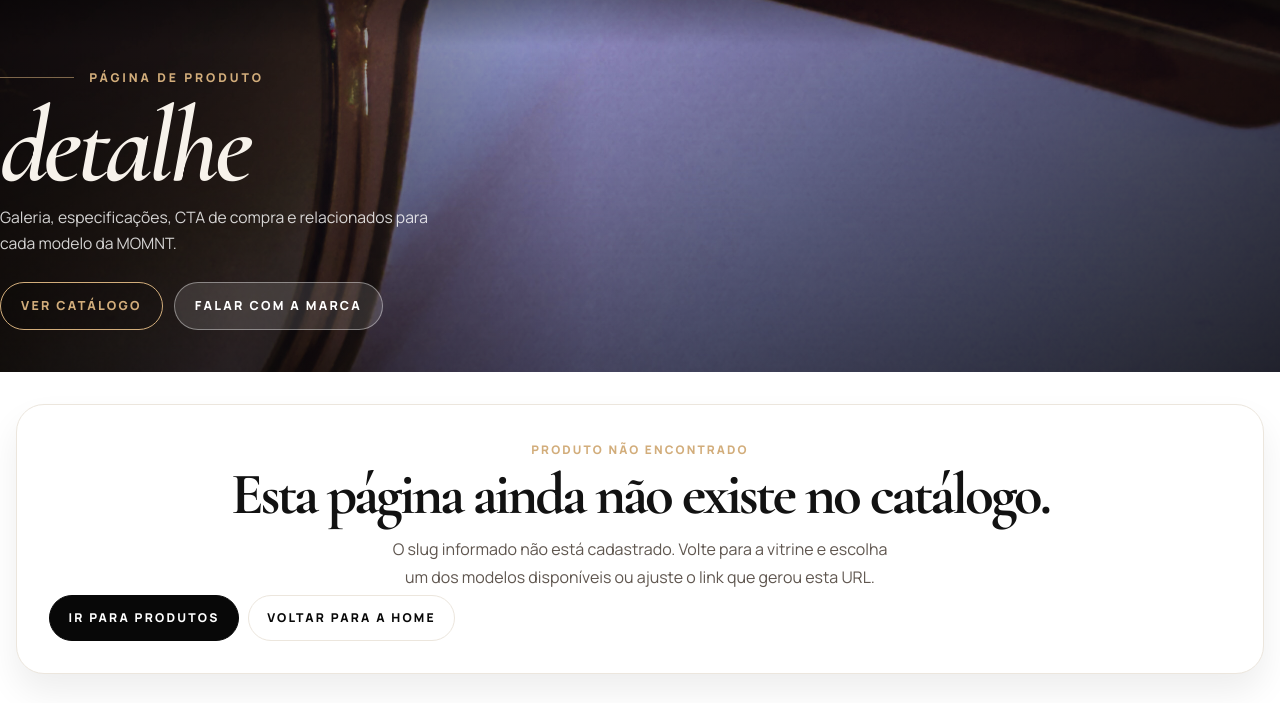
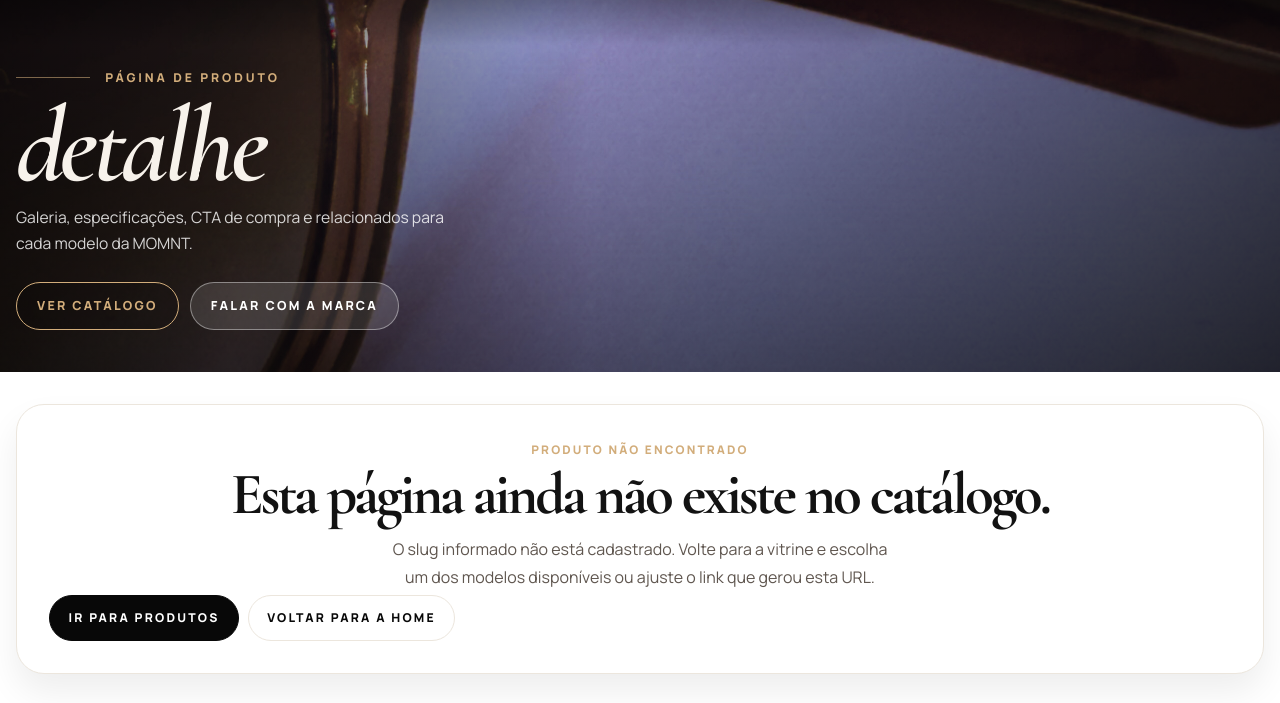
Before and after one commit to MOMNTLabs/MOMNT, a plain HTML site: page produto.html in a window 1280 px wide. Shown: the part 97-800 px from the top of the page. Drawn offline with nearby package versions, Linux system fonts and the light colour scheme.

Commit message:
Fix internal page hero alignment

```diff
--- a/assets/css/shop-pages.css
+++ b/assets/css/shop-pages.css
@@ -115,7 +115,7 @@ body.checkout-page {
 .page-top-hero .hero-content {
   min-height: auto;
   max-width: 100%;
-  margin-left: 0;
+  margin: 0 auto;
   padding: 4.5rem 0 2.6rem;
   text-align: left;
 }
```
